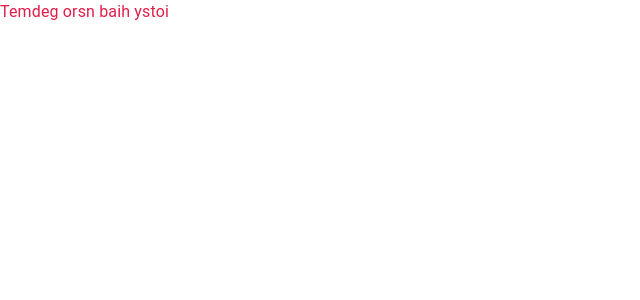
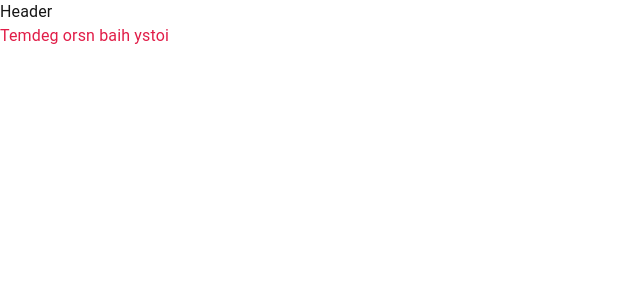
Before and after one commit to leap-1e-team1/E-COMMERCE, a Next.js app in the folder front-end/: page / in a window 1280 px wide. Shown: the top 300 px of the page, without its empty margins (0-640 px from the left). Built offline with nearby package versions, Linux system fonts and the light colour scheme.

Commit message:
header (#33)
Co-authored-by: 24lp3471@nest.edu.mn <24LP3471@G304-CC0117.local>

```diff
--- a/front-end/src/app/page.tsx
+++ b/front-end/src/app/page.tsx
@@ -1,9 +1,11 @@
 "use client";
+import { Header } from "@/components/Header";
 import { Typography } from "@mui/material";
 
 export default function Home() {
   return (
     <>
+      <Header />
       <Typography color="error">Temdeg orsn baih ystoi</Typography>
     </>
   );
--- /dev/null
+++ b/front-end/src/components/Header.tsx
@@ -0,0 +1,10 @@
+import { AppBar, Box, IconButton, Toolbar, Typography } from "@mui/material";
+import SearchIcon from "@mui/icons-material/Search";
+
+export const Header = () => {
+  return (
+    <div>
+      <Box sx={{ flexGrow: 1 }}>Header</Box>
+    </div>
+  );
+};
```
Also changed, not shown: front-end/Vector.jpg (added).
